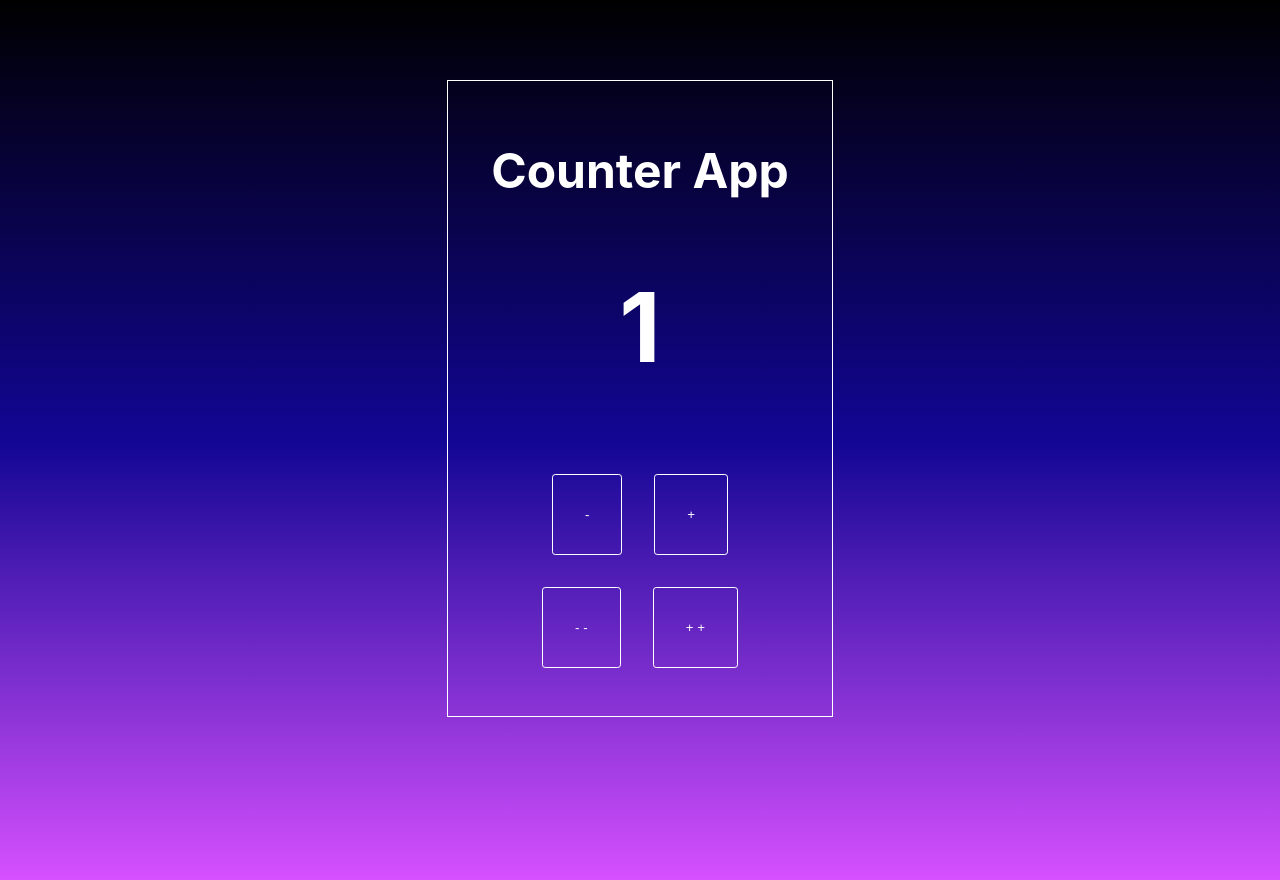
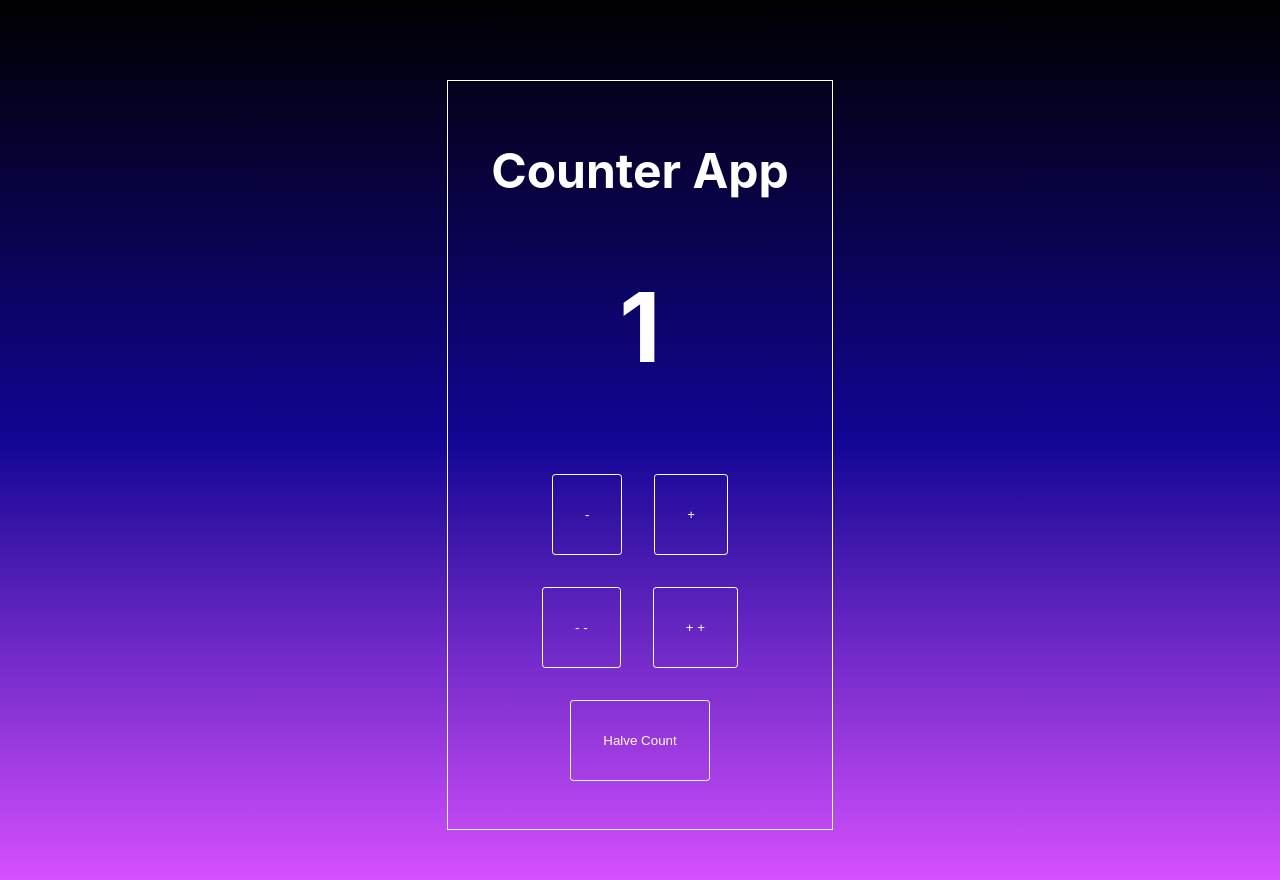
Before and after one commit to mbalabanov/react-counter, a React (Create React App) app: page / in a window 1280 px wide. Built offline with nearby package versions, Linux system fonts and the light colour scheme.

Commit message:
Adds halve count

```diff
--- a/src/App.js
+++ b/src/App.js
@@ -8,6 +8,7 @@ function App() {
   const down = () => setCount(count - 1)
   const upBy2 = () => setCount(count + 2)
   const downBy2 = () => setCount(count - 2)
+  const halveCaount = () => setCount(Math.floor(count/2))
 
   if (count > 10) {
     setCount(10)
@@ -25,6 +26,7 @@ function App() {
       <button onClick={up}>+</button><br/>
       <button onClick={downBy2}>- -</button>
       <button onClick={upBy2}>+ +</button><br/>
+      <button onClick={halveCaount}>Halve Count</button>
     </div>
   );
 }
```
